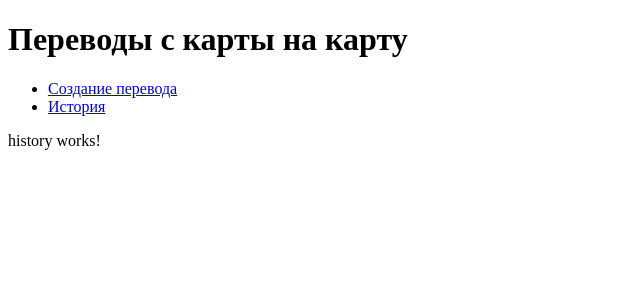
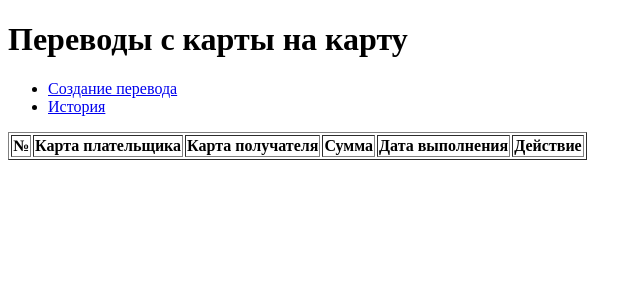
Before and after one commit to artem-mangilev/artsofte, an Angular app: page /history in a window 1280 px wide. Shown: the top 300 px of the page, without its empty margins (0-642 px from the left). Built offline with nearby package versions, Linux system fonts and the light colour scheme.

Commit message:
Render data transfers data as table

```diff
--- a/src/app/history/history.component.html
+++ b/src/app/history/history.component.html
@@ -1 +1,22 @@
-<p>history works!</p>
+<table border="1">
+  <tr>
+    <th>№</th>
+    <th>Карта плательщика</th>
+    <th>Карта получателя</th>
+    <th>Сумма</th>
+    <th>Дата выполнения</th>
+    <th>Действие</th>
+  </tr>
+
+  <tr *ngFor="let transfer of transfers; index as i">
+    <th>{{ i + 1 }}</th>
+    <th>{{ transfer.senderCardNumber }}</th>
+    <th>{{ transfer.receiverCardNumber }}</th>
+    <th>{{ transfer.moneyAmount | currency }}</th>
+    <th>{{ transfer.transferDate | date }}</th>
+    <th>
+      <button>Повторить</button>
+      <button>Удалить</button>
+    </th>
+  </tr>
+</table>
--- a/src/app/history/history.component.ts
+++ b/src/app/history/history.component.ts
@@ -1,15 +1,17 @@
-import { Component, OnInit } from '@angular/core';
+import { Component, OnInit } from '@angular/core'
+import { Transfer, TransfersStoreService } from '../transfers-store.service'
 
 @Component({
   selector: 'app-history',
   templateUrl: './history.component.html',
-  styleUrls: ['./history.component.scss']
+  styleUrls: ['./history.component.scss'],
 })
 export class HistoryComponent implements OnInit {
+  constructor(private transfersStoreService: TransfersStoreService) {}
 
-  constructor() { }
+  ngOnInit(): void {}
 
-  ngOnInit(): void {
+  get transfers(): Transfer[] {
+    return this.transfersStoreService.getAllTransfers()
   }
-
 }
```
